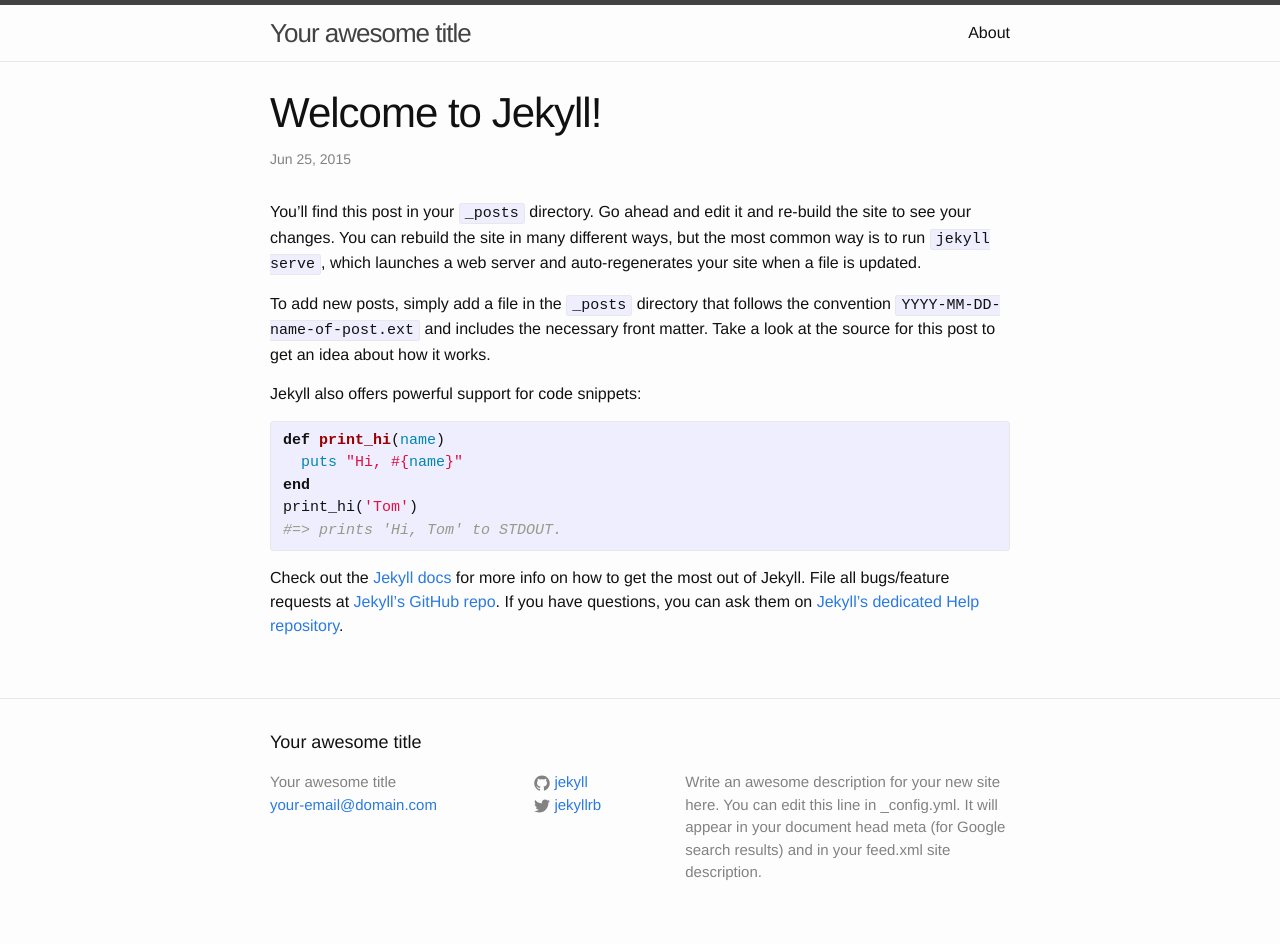
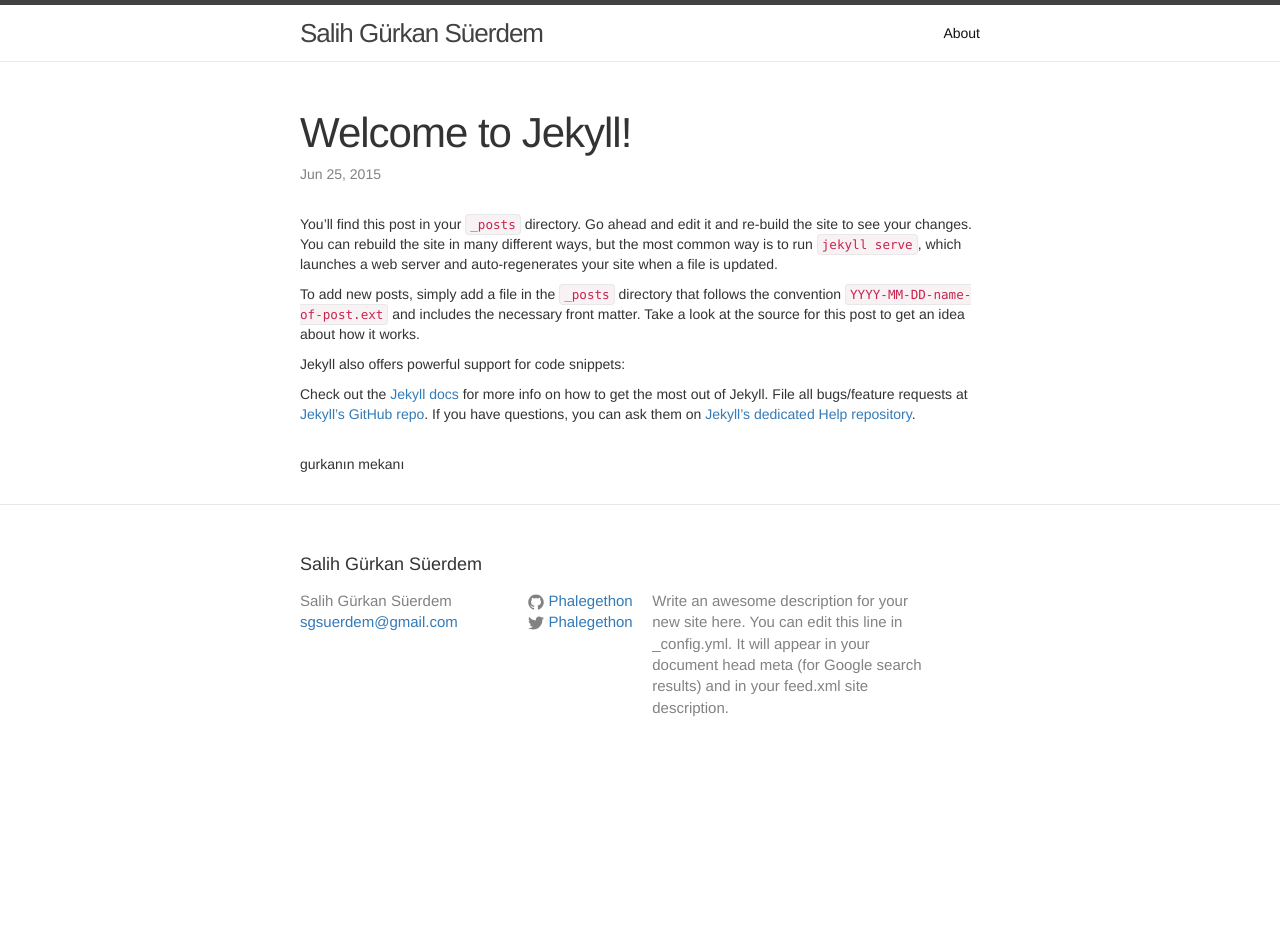
Before and after one commit to Phalegethon/sgsuerdem.com, a Jekyll site: the page built from _posts/2015-06-25-welcome-to-jekyll.markdown, in a window 1280 px wide. Built offline with Jekyll 4.4.1, drawn with Linux system fonts in a browser that asks for light colours; nearby versions of some CDN libraries; library files that are not in the unit come from our copies; after the commit the page ends 900 px from its top, so only the background shows below that.

Commit message:
finalize to beginning

```diff
--- a/_config.yml
+++ b/_config.yml
@@ -1,14 +1,26 @@
 # Site settings
-title: Your awesome title
-email: your-email@domain.com
+title: Salih Gürkan Süerdem
+email: sgsuerdem@gmail.com
 description: > # this means to ignore newlines until "baseurl:"
   Write an awesome description for your new site here. You can edit this
   line in _config.yml. It will appear in your document head meta (for
   Google search results) and in your feed.xml site description.
-baseurl: "" # the subpath of your site, e.g. /blog/
-url: "http://yourdomain.com" # the base hostname & protocol for your site
-twitter_username: jekyllrb
-github_username:  jekyll
+# baseurl: "/sgsuerdem.com" # the subpath of your site, e.g. /blog/
+url: "http://phalegethon.github.io/" # the base hostname & protocol for your site
+twitter_username: Phalegethon
+github_username:  Phalegethon
 
 # Build settings
 markdown: kramdown
+highlighter: pygments
+
+include:
+  - .nojekyll
+
+exclude:
+- "bower_components"
+- "bower.json"
+- "node_modules"
+- "package.json"
+- "Gruntfile.coffee"
+- "Rakefile"
--- a/_includes/head.html
+++ b/_includes/head.html
@@ -9,4 +9,6 @@
   <link rel="stylesheet" href="{{ "/css/main.css" | prepend: site.baseurl }}">
   <link rel="canonical" href="{{ page.url | replace:'index.html','' | prepend: site.baseurl | prepend: site.url }}">
   <link rel="alternate" type="application/rss+xml" title="{{ site.title }}" href="{{ "/feed.xml" | prepend: site.baseurl | prepend: site.url }}" />
+  <!-- Custom CSS -->
+  <link rel="stylesheet" href="/vendor/css/bootstrap.min.css">
 </head>
--- a/_layouts/default.html
+++ b/_layouts/default.html
@@ -10,11 +10,14 @@
     <div class="page-content">
       <div class="wrapper">
         {{ content }}
+
+        gurkanın mekanı
       </div>
     </div>
 
     {% include footer.html %}
-
+    <script src="/vendor/js/jquery.min.js"></script>
+    <script src="/vendor/js/bootstrap.min.js"></script>
   </body>
 
 </html>
--- a/_posts/2015-06-25-welcome-to-jekyll.markdown
+++ b/_posts/2015-06-25-welcome-to-jekyll.markdown
@@ -10,13 +10,7 @@
 
 Jekyll also offers powerful support for code snippets:
 
-{% highlight ruby %}
-def print_hi(name)
-  puts "Hi, #{name}"
-end
-print_hi('Tom')
-#=> prints 'Hi, Tom' to STDOUT.
-{% endhighlight %}
+
 
 Check out the [Jekyll docs][jekyll] for more info on how to get the most out of Jekyll. File all bugs/feature requests at [Jekyll’s GitHub repo][jekyll-gh]. If you have questions, you can ask them on [Jekyll’s dedicated Help repository][jekyll-help].
 
```
Also changed, not shown: 1 other file.
